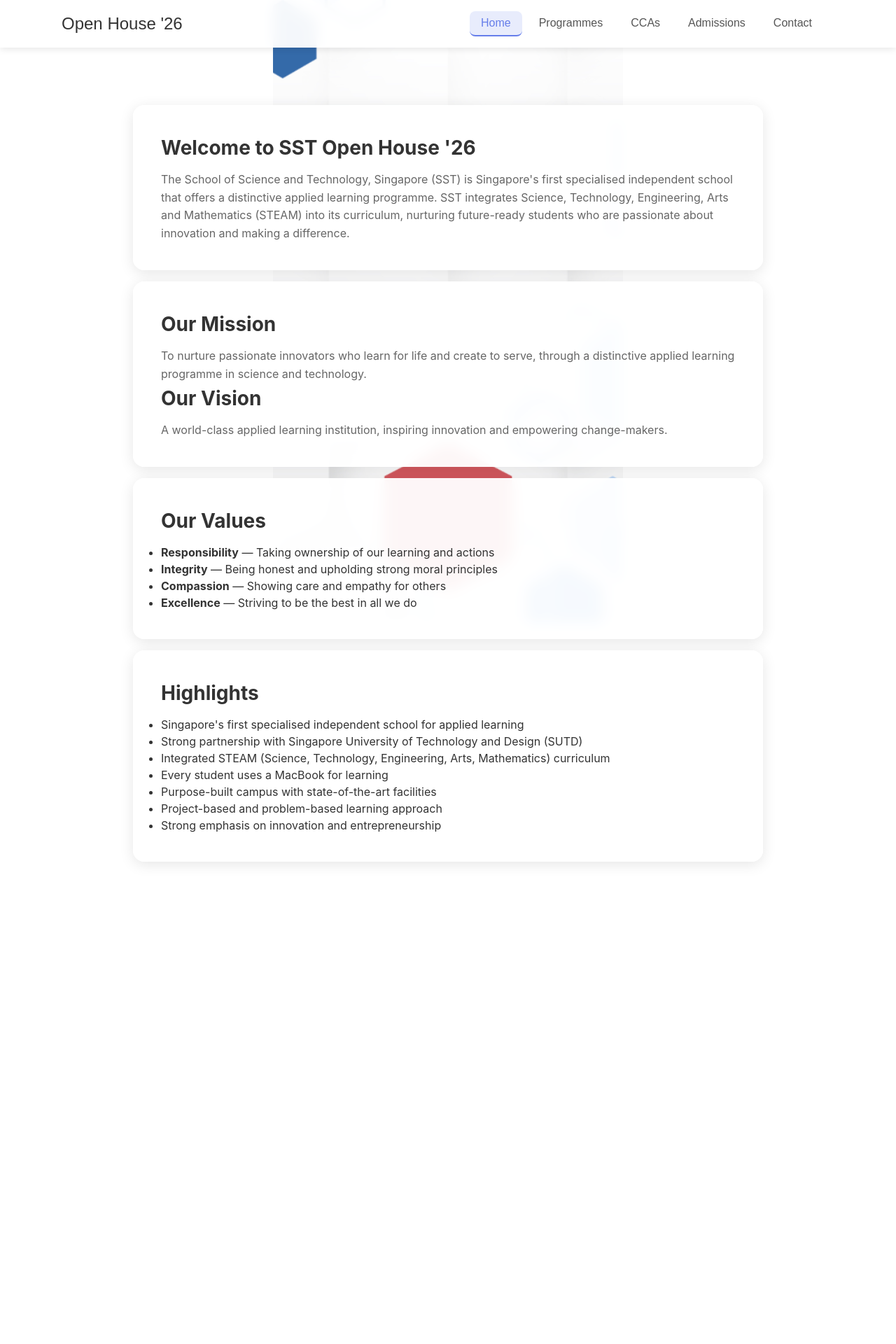
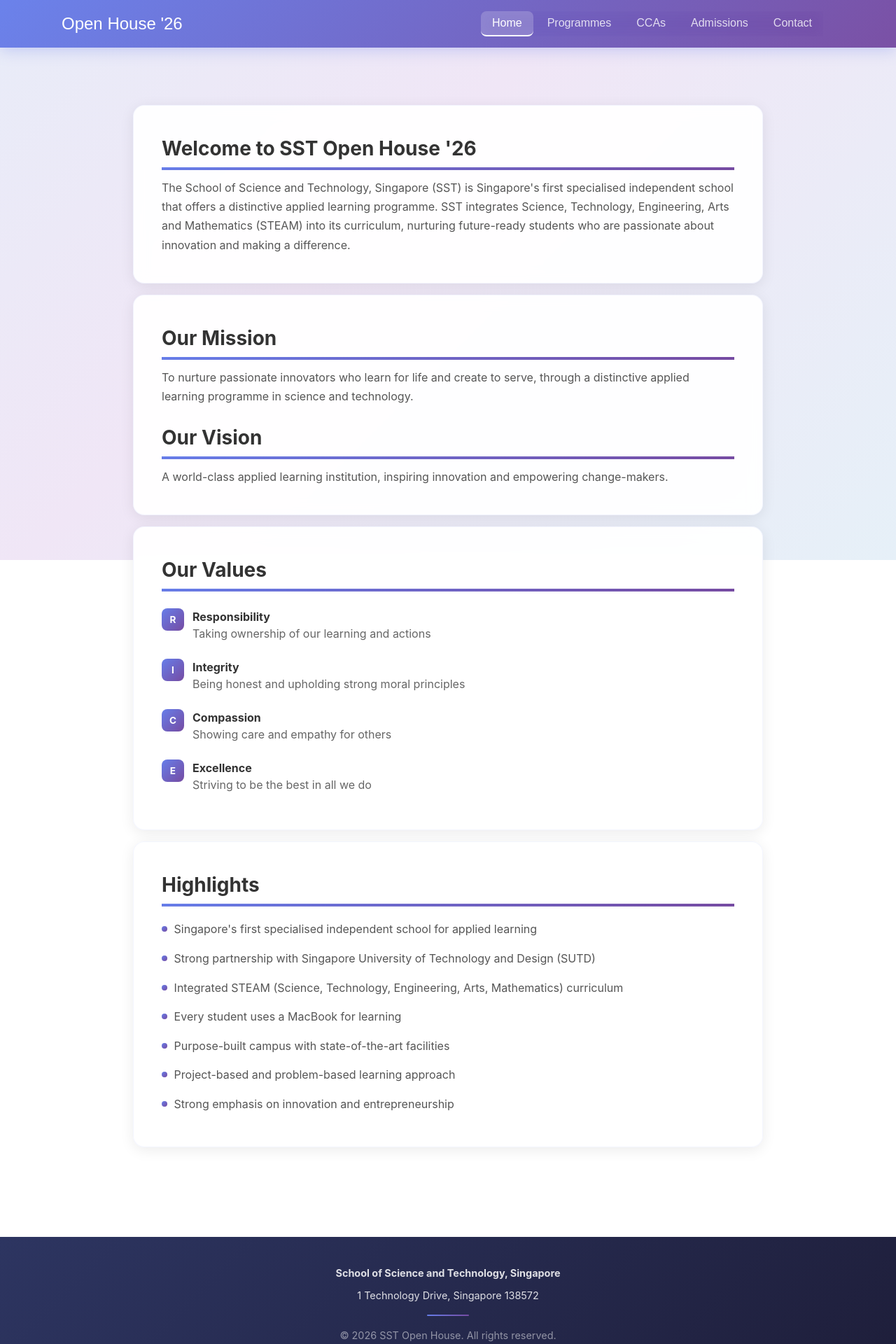
Before and after one commit to jay-lchicken/SSTOpenHouseApp, a React (Create React App) app: page / in a window 1280 px wide. Shown: the top 1920 px of the page at 70% size. Before the commit the page ends 1327 px from the top, so only its background shows below. Built offline with nearby package versions, Linux system fonts and the light colour scheme; a web font is replaced by a local one.

Commit message:
Improve UI: gradient header, clean background, styled cards, footer, better typography
Co-authored-by: jay-lchicken <167660133+jay-lchicken@users.noreply.github.com>

```diff
--- a/src/App.css
+++ b/src/App.css
@@ -1,6 +1,5 @@
 /* ============================================
    BASELINE RESPONSIVE MOBILE-FIRST WEB APP
-   Edit the background-layer section below
    ============================================ */
 
 /* Reset and Base Styles */
@@ -34,7 +33,7 @@ h1 {
 }
 
 /* ============================================
-   BACKGROUND LAYER - EDIT THIS SECTION
+   BACKGROUND LAYER
    ============================================ */
 .background-layer {
   position: fixed;
@@ -43,48 +42,7 @@ h1 {
   width: 100%;
   height: 100%;
   z-index: -1;
-}
-
-/* Background Pattern - Replace with your own */
-/* .background-pattern {
-  position: absolute;
-  top: 0;
-  left: 0;
-  width: 100%;
-  height: 100%; */
-/* Example gradient - customize as needed */
-/* background: linear-gradient(135deg, #667eea 0%, #764ba2 100%); */
-/* Alternative: Uncomment for image background */
-/* background: url('/your-image.jpg') center/cover no-repeat; */
-/* } */
-
-/* Background Image Styling */
-.background-layer img {
-  width: 100vw;
-  height: 100vh;
-  padding: 0;
-  object-fit: cover;
-  transform: rotate(90deg);
-  transform-origin: center center;
-}
-
-/* Responsive height for different screen sizes */
-@media (min-width: 768px) {
-  .background-layer img {
-    height: 400px;
-  }
-}
-
-@media (min-width: 1024px) {
-  .background-layer img {
-    height: 500px;
-  }
-}
-
-@media (min-width: 1440px) {
-  .background-layer img {
-    height: 600px;
-  }
+  background: linear-gradient(135deg, #e8ecf8 0%, #f0e6f6 40%, #e6f0f8 100%);
 }
 
 /* ============================================
@@ -105,9 +63,9 @@ h1 {
   left: 0;
   right: 0;
   z-index: 1000;
-  background: rgba(255, 255, 255, 0.95);
+  background: linear-gradient(135deg, rgba(102, 126, 234, 0.97) 0%, rgba(118, 75, 162, 0.97) 100%);
   backdrop-filter: blur(10px);
-  box-shadow: 0 2px 10px rgba(0, 0, 0, 0.1);
+  box-shadow: 0 4px 20px rgba(102, 126, 234, 0.3);
 }
 
 .header-content {
@@ -123,7 +81,7 @@ h1 {
   font-family: 'Bungee Inline', sans-serif;
   font-size: 1.5rem;
   font-weight: 400;
-  color: #333;
+  color: #fff;
   margin: 0;
 }
 
@@ -153,7 +111,7 @@ h1 {
   display: block;
   width: 24px;
   height: 2px;
-  background-color: #333;
+  background-color: #fff;
   margin: 3px 0;
   transition: all 0.3s ease;
   border-radius: 1px;
@@ -249,7 +207,8 @@ h1 {
   border-radius: 16px;
   padding: 1.5rem;
   margin-bottom: 1rem;
-  box-shadow: 0 4px 20px rgba(0, 0, 0, 0.1);
+  box-shadow: 0 4px 20px rgba(0, 0, 0, 0.08);
+  border: 1px solid rgba(102, 126, 234, 0.08);
   animation: fadeIn 0.3s ease;
 }
 
@@ -257,12 +216,200 @@ h1 {
   font-size: 1.5rem;
   margin-bottom: 0.75rem;
   color: #333;
+  padding-bottom: 0.5rem;
+  border-bottom: 2px solid transparent;
+  background-image: linear-gradient(#333, #333), linear-gradient(135deg, #667eea, #764ba2);
+  background-size: 0% 2px, 100% 2px;
+  background-position: bottom left;
+  background-repeat: no-repeat;
+  background-clip: text, padding-box;
+  border-image: linear-gradient(135deg, #667eea, #764ba2) 1;
+  border-image-slice: 0 0 1 0;
+  border-bottom: 2px solid;
+}
+
+.content-section h3 {
+  font-size: 1.15rem;
+  color: #4a4a6a;
+  margin-bottom: 0.5rem;
 }
 
 .content-section p {
   font-size: 1rem;
+  color: #555;
+  line-height: 1.7;
+}
+
+.content-section ul,
+.content-section ol {
+  padding-left: 1.25rem;
+}
+
+.content-section li {
+  padding: 0.35rem 0;
+  color: #555;
+  line-height: 1.6;
+}
+
+.content-section li::marker {
+  color: #667eea;
+}
+
+.content-section a {
+  color: #667eea;
+  text-decoration: none;
+  font-weight: 500;
+  transition: color 0.2s ease;
+}
+
+.content-section a:hover {
+  color: #764ba2;
+  text-decoration: underline;
+}
+
+/* Sub-item cards for programmes, CCAs, etc. */
+.sub-card {
+  background: rgba(102, 126, 234, 0.04);
+  border: 1px solid rgba(102, 126, 234, 0.1);
+  border-radius: 12px;
+  padding: 1.25rem;
+  margin-bottom: 1rem;
+  transition: transform 0.2s ease, box-shadow 0.2s ease;
+}
+
+.sub-card:hover {
+  transform: translateY(-2px);
+  box-shadow: 0 4px 15px rgba(102, 126, 234, 0.12);
+}
+
+.sub-card:last-child {
+  margin-bottom: 0;
+}
+
+/* Step cards for admissions process */
+.step-card {
+  display: flex;
+  gap: 1rem;
+  align-items: flex-start;
+  background: rgba(102, 126, 234, 0.04);
+  border: 1px solid rgba(102, 126, 234, 0.1);
+  border-radius: 12px;
+  padding: 1.25rem;
+  margin-bottom: 0.75rem;
+}
+
+.step-number {
+  flex-shrink: 0;
+  width: 36px;
+  height: 36px;
+  border-radius: 50%;
+  background: linear-gradient(135deg, #667eea, #764ba2);
+  color: #fff;
+  display: flex;
+  align-items: center;
+  justify-content: center;
+  font-weight: 700;
+  font-size: 0.9rem;
+}
+
+.step-content {
+  flex: 1;
+}
+
+/* Value badges */
+.value-item {
+  display: flex;
+  align-items: flex-start;
+  gap: 0.75rem;
+  padding: 0.75rem 0;
+}
+
+.value-icon {
+  flex-shrink: 0;
+  width: 32px;
+  height: 32px;
+  border-radius: 8px;
+  background: linear-gradient(135deg, #667eea, #764ba2);
+  color: #fff;
+  display: flex;
+  align-items: center;
+  justify-content: center;
+  font-size: 0.85rem;
+  font-weight: 700;
+}
+
+.value-text strong {
+  color: #333;
+}
+
+.value-text span {
   color: #666;
+}
+
+/* Highlight items */
+.highlight-item {
+  display: flex;
+  align-items: flex-start;
+  gap: 0.6rem;
+  padding: 0.5rem 0;
+}
+
+.highlight-bullet {
+  flex-shrink: 0;
+  width: 8px;
+  height: 8px;
+  margin-top: 0.5rem;
+  border-radius: 50%;
+  background: linear-gradient(135deg, #667eea, #764ba2);
+}
+
+.highlight-text {
+  color: #555;
   line-height: 1.6;
+}
+
+/* Footer */
+.footer {
+  background: linear-gradient(135deg, #2d3561 0%, #1e1e3a 100%);
+  color: rgba(255, 255, 255, 0.85);
+  padding: 2rem 1rem;
+  margin-top: 2rem;
+  text-align: center;
+}
+
+.footer-content {
+  max-width: 800px;
+  margin: 0 auto;
+}
+
+.footer p {
+  font-size: 0.9rem;
+  margin-bottom: 0.5rem;
+  line-height: 1.6;
+}
+
+.footer a {
+  color: rgba(255, 255, 255, 0.9);
+  text-decoration: none;
+  transition: color 0.2s ease;
+}
+
+.footer a:hover {
+  color: #fff;
+  text-decoration: underline;
+}
+
+.footer-divider {
+  width: 60px;
+  height: 2px;
+  background: linear-gradient(135deg, #667eea, #764ba2);
+  margin: 1rem auto;
+  border-radius: 1px;
+}
+
+.footer-copyright {
+  font-size: 0.8rem;
+  color: rgba(255, 255, 255, 0.5);
 }
 
 @keyframes fadeIn {
@@ -303,7 +450,7 @@ h1 {
 
   .nav-list {
     display: flex;
-    gap: 0.5rem;
+    gap: 0.25rem;
     padding: 0;
   }
 
@@ -313,11 +460,20 @@ h1 {
     border-radius: 8px;
     border-left: none;
     border-bottom: 2px solid transparent;
+    color: rgba(255, 255, 255, 0.8);
+    font-weight: 500;
+  }
+
+  .nav-item:hover {
+    background-color: rgba(255, 255, 255, 0.15);
+    color: #fff;
   }
 
   .nav-item.active {
+    background-color: rgba(255, 255, 255, 0.2);
+    color: #fff;
     border-left-color: transparent;
-    border-bottom-color: #667eea;
+    border-bottom-color: #fff;
   }
 
   .menu-toggle {
@@ -339,6 +495,10 @@ h1 {
 
   .content-section h2 {
     font-size: 1.75rem;
+  }
+
+  .footer {
+    padding: 2.5rem 2rem;
   }
 }
 
--- a/src/App.tsx
+++ b/src/App.tsx
@@ -1,6 +1,5 @@
 import { useState } from 'react';
 import './App.css';
-import backgroundImage from './background.png';
 import sstInfo from './data/sst-info.json';
 import sstProgrammes from './data/sst-programmes.json';
 import sstCcas from './data/sst-ccas.json';
@@ -30,10 +29,8 @@ function App() {
 
   return (
     <div className="app">
-      {/* Background Layer - Edit this section */}
-      <div className="background-layer">
-        <img src={backgroundImage} alt="Background" />
-      </div>
+      {/* Background Layer */}
+      <div className="background-layer" />
       {/* Header */}
       <header className="header">
         <div className="header-content">
@@ -78,26 +75,30 @@ function App() {
               <section className="content-section">
                 <h2>Our Mission</h2>
                 <p>{sstInfo.mission}</p>
-                <h2>Our Vision</h2>
+                <h2 style={{ marginTop: '1.5rem' }}>Our Vision</h2>
                 <p>{sstInfo.vision}</p>
               </section>
               <section className="content-section">
                 <h2>Our Values</h2>
-                <ul>
-                  {sstInfo.values.map((value) => (
-                    <li key={value.name}>
-                      <strong>{value.name}</strong> — {value.description}
-                    </li>
-                  ))}
-                </ul>
+                {sstInfo.values.map((value, index) => (
+                  <div className="value-item" key={value.name}>
+                    <div className="value-icon">{value.name.charAt(0)}</div>
+                    <div className="value-text">
+                      <strong>{value.name}</strong>
+                      <br />
+                      <span>{value.description}</span>
+                    </div>
+                  </div>
+                ))}
               </section>
               <section className="content-section">
                 <h2>Highlights</h2>
-                <ul>
-                  {sstInfo.highlights.map((highlight, index) => (
-                    <li key={index}>{highlight}</li>
-                  ))}
-                </ul>
+                {sstInfo.highlights.map((highlight, index) => (
+                  <div className="highlight-item" key={index}>
+                    <div className="highlight-bullet" />
+                    <span className="highlight-text">{highlight}</span>
+                  </div>
+                ))}
               </section>
             </>
           )}
@@ -111,7 +112,7 @@ function App() {
               <section className="content-section">
                 <h2>Applied Subjects</h2>
                 {sstProgrammes.appliedSubjects.map((subject) => (
-                  <div key={subject.name} style={{ marginBottom: '1.5rem' }}>
+                  <div className="sub-card" key={subject.name}>
                     <h3>{subject.name}</h3>
                     <p>{subject.description}</p>
                     <ul>
@@ -133,7 +134,7 @@ function App() {
               <section className="content-section">
                 <h2>Enrichment Programmes</h2>
                 {sstProgrammes.enrichmentProgrammes.map((prog) => (
-                  <div key={prog.name} style={{ marginBottom: '1rem' }}>
+                  <div className="sub-card" key={prog.name}>
                     <h3>{prog.name}</h3>
                     <p>{prog.description}</p>
                   </div>
@@ -152,7 +153,7 @@ function App() {
                 <section className="content-section" key={category.name}>
                   <h2>{category.name}</h2>
                   {category.ccas.map((cca) => (
-                    <div key={cca.name} style={{ marginBottom: '1rem' }}>
+                    <div className="sub-card" key={cca.name}>
                       <h3>{cca.name}</h3>
                       <p>{cca.description}</p>
                     </div>
@@ -171,16 +172,17 @@ function App() {
               </section>
               <section className="content-section">
                 <h2>DSA Process</h2>
-                <p>{sstAdmissions.dsaProcess.description}</p>
-                <ol>
-                  {sstAdmissions.dsaProcess.steps.map((step) => (
-                    <li key={step.step} style={{ marginBottom: '0.75rem' }}>
+                <p style={{ marginBottom: '1rem' }}>{sstAdmissions.dsaProcess.description}</p>
+                {sstAdmissions.dsaProcess.steps.map((step) => (
+                  <div className="step-card" key={step.step}>
+                    <div className="step-number">{step.step}</div>
+                    <div className="step-content">
                       <strong>{step.title}</strong>
                       <br />
-                      {step.description}
-                    </li>
-                  ))}
-                </ol>
+                      <span style={{ color: '#666' }}>{step.description}</span>
+                    </div>
+                  </div>
+                ))}
               </section>
               <section className="content-section">
                 <h2>DSA Talent Areas</h2>
@@ -240,6 +242,18 @@ function App() {
           )}
         </div>
       </main>
+
+      {/* Footer */}
+      <footer className="footer">
+        <div className="footer-content">
+          <p><strong>{sstInfo.name}</strong></p>
+          <p>{sstContact.address.full}</p>
+          <div className="footer-divider" />
+          <p className="footer-copyright">
+            © 2026 {sstInfo.shortName} Open House. All rights reserved.
+          </p>
+        </div>
+      </footer>
     </div>
   );
 }
```
